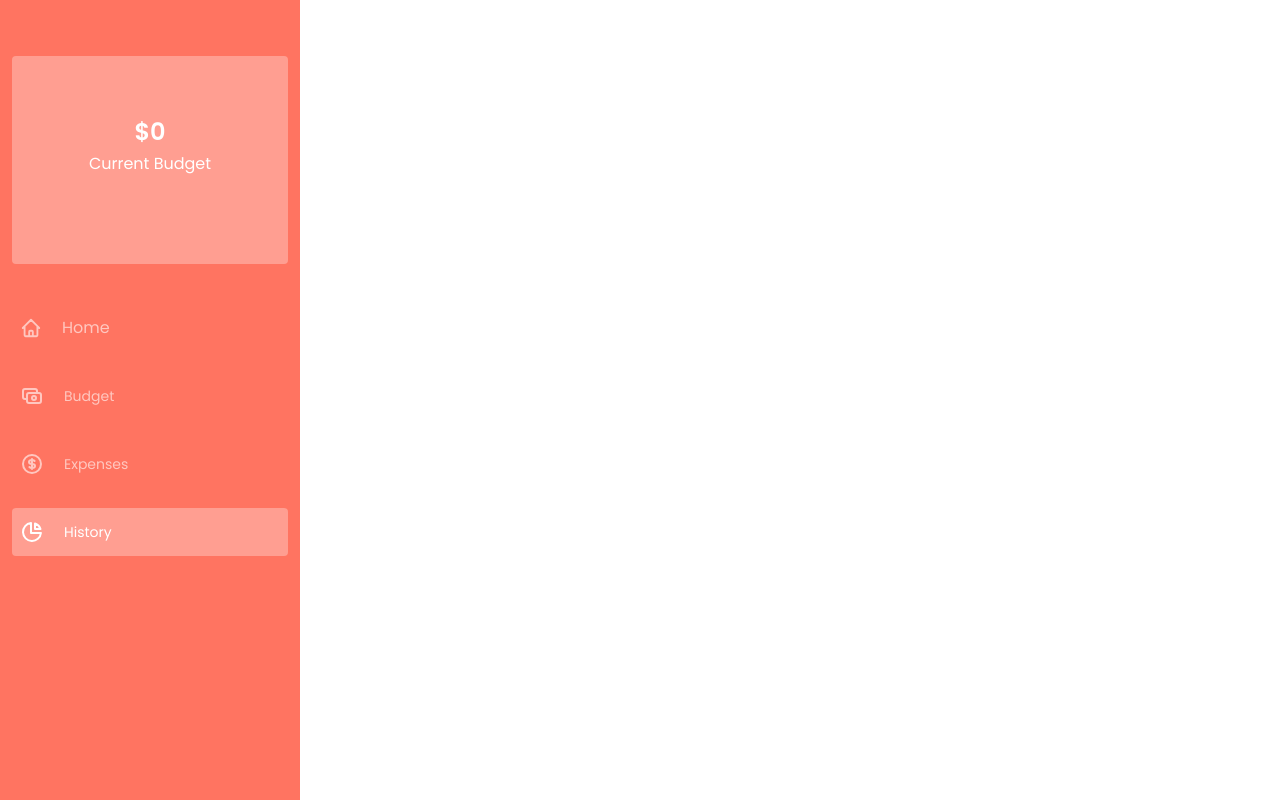
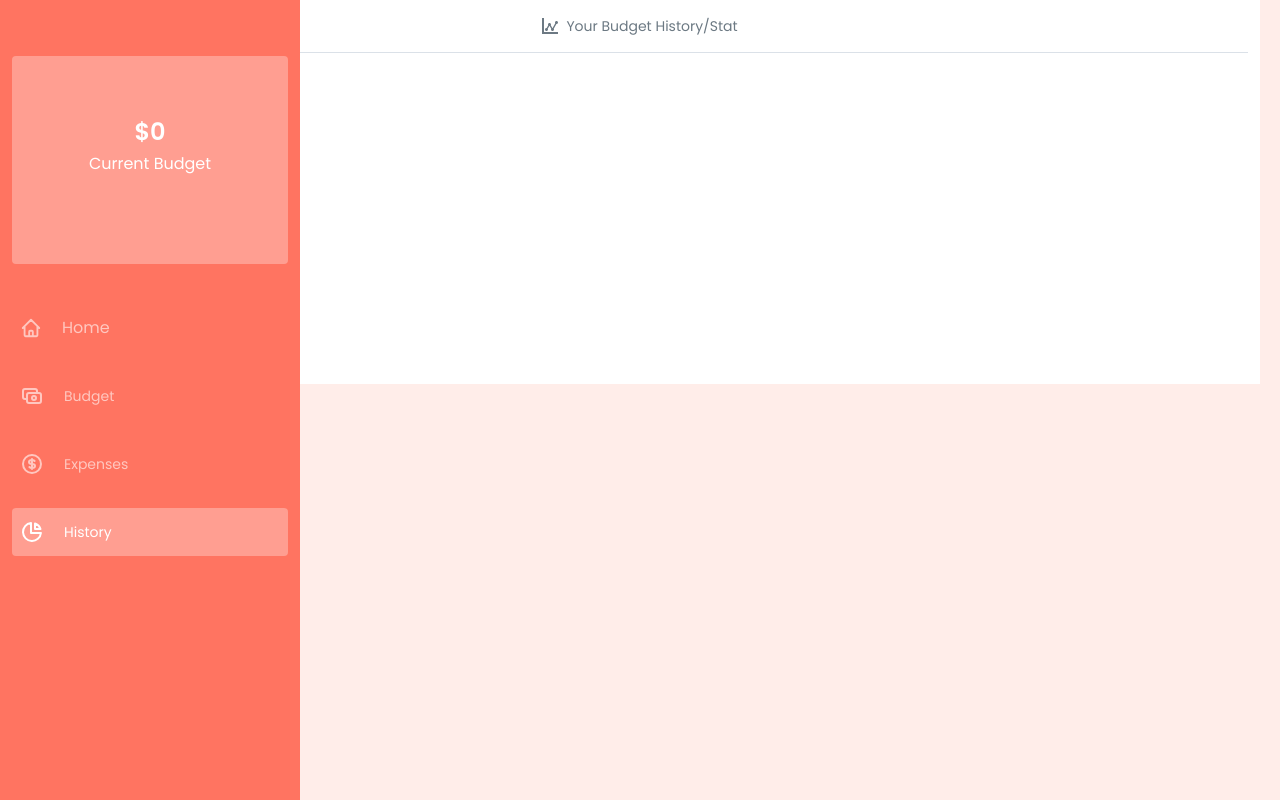
Before and after one commit to Faithyyyyy/Trybudget, a React (Vite) app: page /history in a window 1280 px wide. Built offline with nearby package versions, Linux system fonts and the light colour scheme.

Commit message:
Built the UI of the budget Stats

```diff
--- a/src/Pages/Budgets.jsx
+++ b/src/Pages/Budgets.jsx
@@ -122,7 +122,7 @@ function Budgets() {
   };
 
   return (
-    <section className="bg-[#ffede9] min-h-screen font-poppins  border-gray-800">
+    <section className="bg-[#ffede9] min-h-screen font-poppins">
       <div className=" max-w-[1420px] largeScreenCentered">
         <div className=" lg:ml-[320px] px-5  max-w-7xl largeScreenCentered">
           <Header />
--- a/src/Pages/Expense.jsx
+++ b/src/Pages/Expense.jsx
@@ -142,7 +142,6 @@ function Expense() {
       dispatch(setcategoryID(id));
     }
   };
-  console.log(expenseList);
   return (
     <section className="bg-[#7788f479] min-h-screen font-poppins">
       <div className=" max-w-[1420px] largeScreenCentered">
--- a/src/Pages/History.jsx
+++ b/src/Pages/History.jsx
@@ -1,5 +1,26 @@
+import Header from "../Components/Header";
+import { ImStatsDots } from "react-icons/im";
+import ActivityChart from "../Components/ActivityChart";
 function History() {
-  return <div>history</div>;
+  return (
+    <div className="bg-[#ffede9] min-h-screen font-poppins ">
+      <div className="px-5">
+        <Header />
+        <div>
+          {/* Budget History statistics */}
+          <div className="bg-white h-96 px-3 ">
+            <div className="flex items-center gap-2 justify-center border-b border-[#dbe1e8] py-4">
+              <ImStatsDots className="text-[#6c7983]" />
+              <p className="text-[#6c7983] text-xs md:text-sm">
+                Your Budget History/Stat
+              </p>
+            </div>
+          </div>
+          {/* Expense History statistics */}
+        </div>
+      </div>
+    </div>
+  );
 }
 
 export default History;
```
